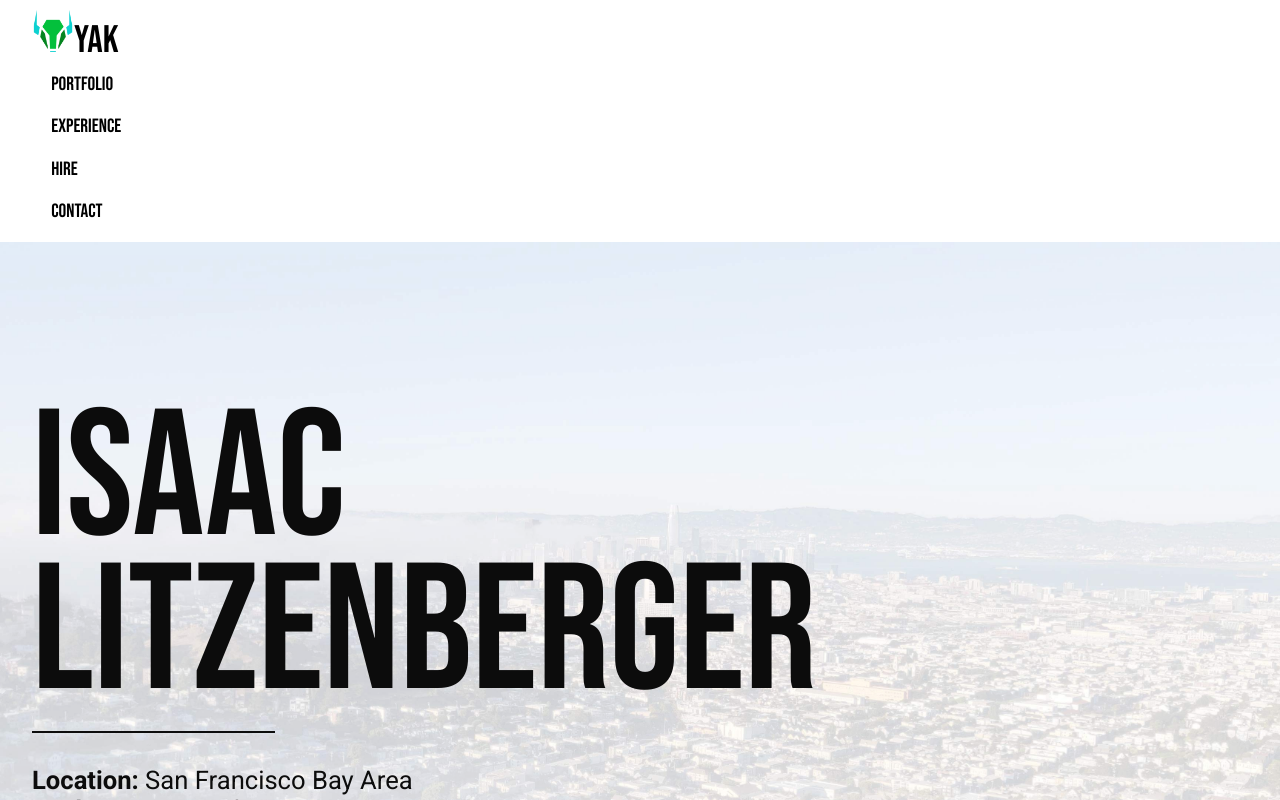
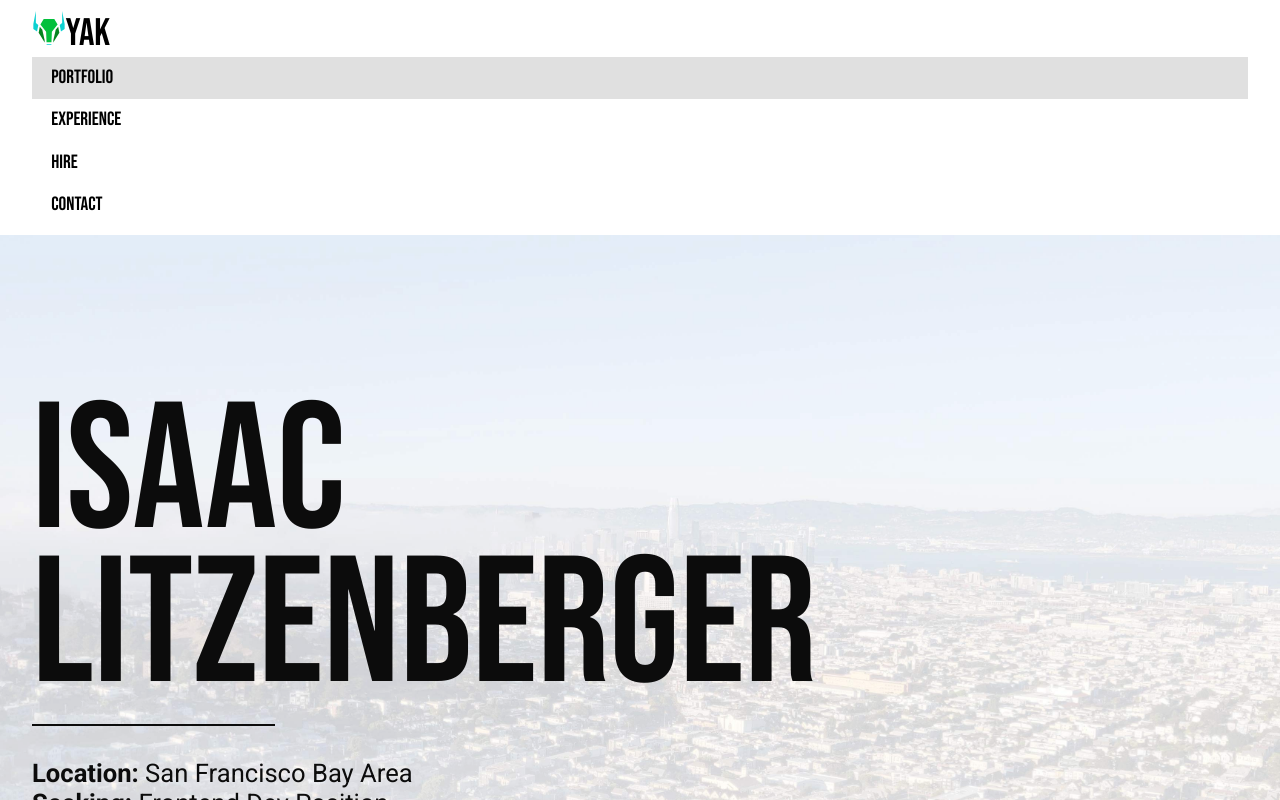
Before and after one commit to yak-was-here/yak-was-here, a Next.js app: page / in a window 1280 px wide. Shown: the top 800 px of the page. Built offline with nearby package versions, Linux system fonts and the light colour scheme.

Commit message:
Style NavBar

```diff
--- a/components/NavBar.js
+++ b/components/NavBar.js
@@ -1,19 +1,31 @@
-import Image from 'next/image'
-import yakLogo from '../public/img/yak-logo.png'
+import PropTypes from 'prop-types'
 
-const NavBar = () => {
+const NavBar = ({active}) => {
     return (
         <nav>
-            <Image src={yakLogo} alt="yak Logo" className="logo" height="42" width="42"/>
-            <span className="site-wordmark">Yak</span>
+            <div className="branding-container">
+                <a href="/">
+                    <img src="/img/yak-logo.svg" alt="yak Logo" title="Home" className="logo"/>
+                    <span className="site-wordmark">Yak</span>
+                </a>
+            </div>
             <ul className="nav-menu">
-                <li className="nav-menu-item">Portfolio</li>
-                <li className="nav-menu-item">Experience</li>
-                <li className="nav-menu-item">Hire</li>
-                <li className="nav-menu-item">Contact</li>
+                <a href="/"><li className={`nav-menu-item ${active === "portfolio" ? "active" : ""}`}>Portfolio</li></a>
+                <a href="/experience"><li className={`nav-menu-item ${active === "experience" ? "active" : ""}`}>Experience</li></a>
+                <a href="/"><li className={`nav-menu-item ${active === "hire" ? "active" : ""}`}>Hire</li></a>
+                <a href="/#contact"><li className={`nav-menu-item ${active === "contact" ? "active" : ""}`}>Contact</li></a>
             </ul>
         </nav>
     )
 }
 
+NavBar.defaultProps = {
+    active: 'portfolio',
+}
+
+NavBar.propTypes = {
+    active: PropTypes.string,
+}
+
+
 export default NavBar
--- a/pages/_app.js
+++ b/pages/_app.js
@@ -1,10 +1,8 @@
-import NavBar from '../components/NavBar'
 import '../styles/globals.css'
 
 function MyApp({ Component, pageProps }) {
   return (
     <>
-      <NavBar></NavBar>
       <Component {...pageProps} />
     </>
   )
--- a/pages/experience.js
+++ b/pages/experience.js
@@ -1,10 +1,12 @@
 import BaseMeta from "../components/BaseMeta"
+import NavBar from '../components/NavBar'
 import Header from "../components/Header"
 
 const experience = ({projectName = "New Breed Paintball & Airsoft"}) => {
     return (
         <>
             <BaseMeta title={`${projectName} - isaacyakl.com`} desc={`${projectName} experience details.`}></BaseMeta>
+            <NavBar active="experience"></NavBar>
             <Header heading={projectName}></Header>
         </>
     )
--- a/pages/index.js
+++ b/pages/index.js
@@ -1,4 +1,5 @@
 import BaseMeta from '../components/BaseMeta'
+import NavBar from '../components/NavBar'
 import Hero from '../components/Hero'
 import About from '../components/About'
 import Skills from '../components/Skills'
@@ -9,6 +10,7 @@ export default function Home() {
   return (
     <>
       <BaseMeta title="Isaac &quot;Yak&quot; Litzenberger&apos;s Portfolio - isaacyakl.com" desc="Isaac &quot;Yak&quot; Litzenberger&apos;s Portfolio"></BaseMeta>
+      <NavBar active="portfolio"></NavBar>
       <Hero></Hero>
       <main role="main">
         <About></About>
```
Also changed, not shown: public/img/yak-logo.svg (added).
